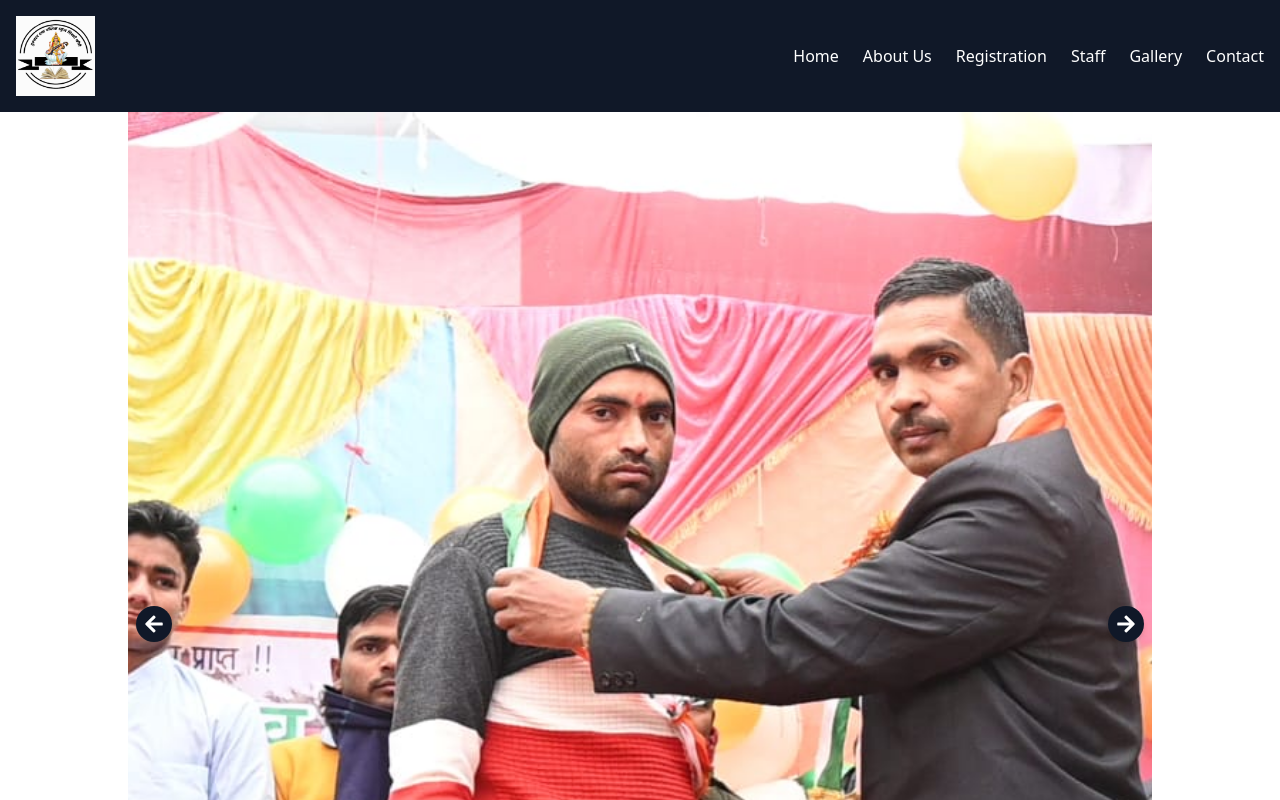
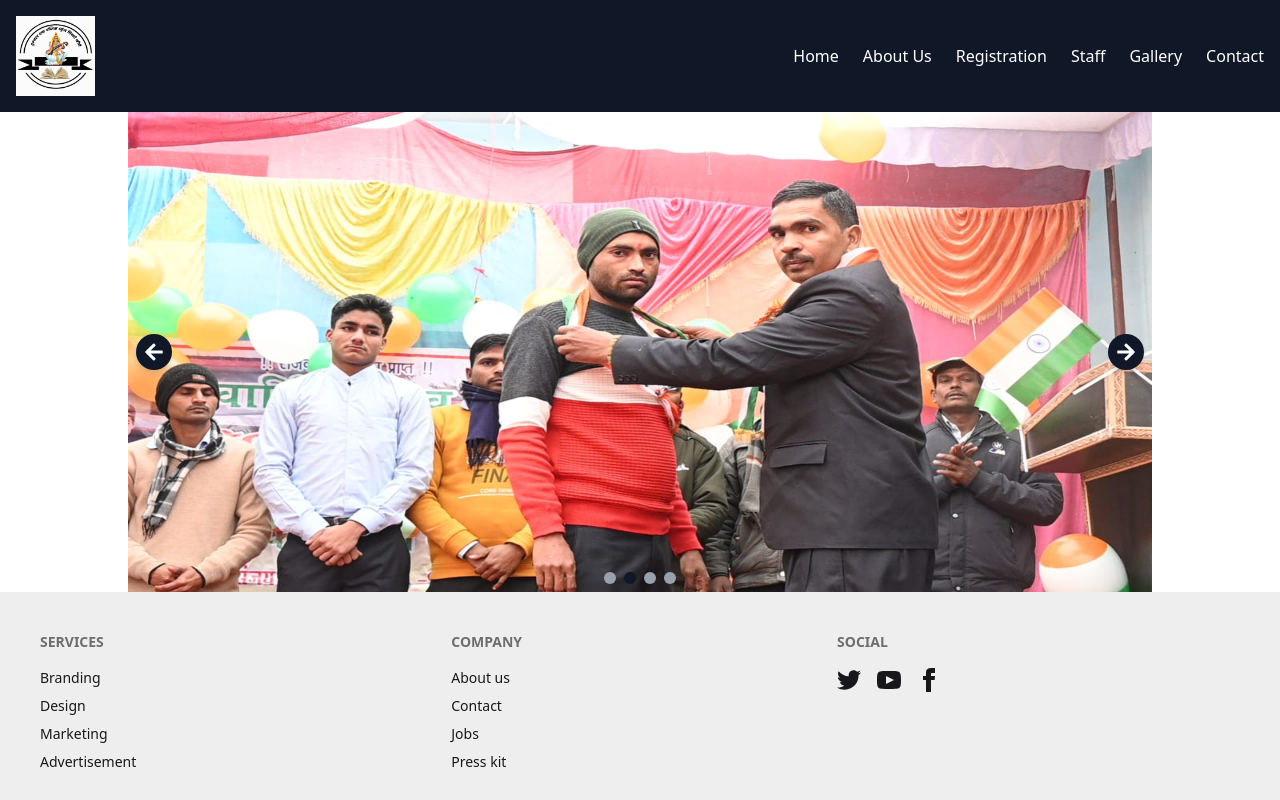
Before and after one commit to DevSanyamSrivastava/MySchool, a React (Vite) app: page / in a window 1280 px wide. Shown: the top 800 px of the page. Built offline with nearby package versions, Linux system fonts and the light colour scheme.

Commit message:
Slider Update

```diff
--- /dev/null
+++ b/src/components/Home/Home.css
@@ -0,0 +1,3 @@
+body{
+    background-color: antiquewhite;
+}
--- a/src/components/Home/Home.jsx
+++ b/src/components/Home/Home.jsx
@@ -1,5 +1,6 @@
 import React, { useState, useEffect } from "react";
 import { FaArrowLeft, FaArrowRight } from "react-icons/fa";
+
 
 // Import images
 import First from "../../assets/slider/First.jpg";
@@ -36,7 +37,8 @@ const Home = () => {
   };
 
   return (
-    <div className="relative w-screen max-w-screen-lg mx-auto overflow-hidden">
+    <div className="bg-white">
+      <div className=" bg-white relative w-screen max-w-screen-lg mx-auto overflow-hidden">
         {/* Image Container */}
         <div
           className="flex flex-nowrap transition-transform duration-700 ease-in-out"
@@ -47,7 +49,7 @@ const Home = () => {
               key={index}
               src={img}
               alt={`Slide ${index + 1}`}
-            className="min-w-full w-full h-auto object-cover"
+              className="min-w-full w-full h-[60vh] object-center"
             />
           ))}
         </div>
@@ -73,14 +75,14 @@ const Home = () => {
           {images.map((_, index) => (
             <button
               key={index}
-            className={`w-3 h-3 rounded-full ${
-              index === currentIndex ? "bg-gray-900" : "bg-gray-400"
+              className={`w-3 h-3 rounded-full ${index === currentIndex ? "bg-gray-900" : "bg-gray-400"
                 }`}
               onClick={() => setCurrentIndex(index)}
             />
           ))}
         </div>
     </div>
+    </div>
   );
 };
 
--- a/src/main.jsx
+++ b/src/main.jsx
@@ -13,7 +13,7 @@ createRoot(document.getElementById('root')).render(
     <BrowserRouter>
     <MasterHeader/>
       <Home/>
-    <MasterFooter/>
+     <MasterFooter/>
     </BrowserRouter>
   </StrictMode>,
 )
```
Lines whose indentation alone changed are shown as unchanged.
